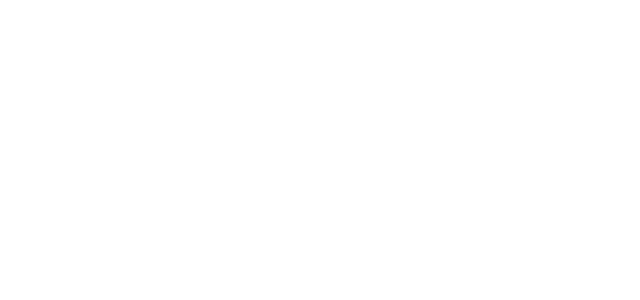
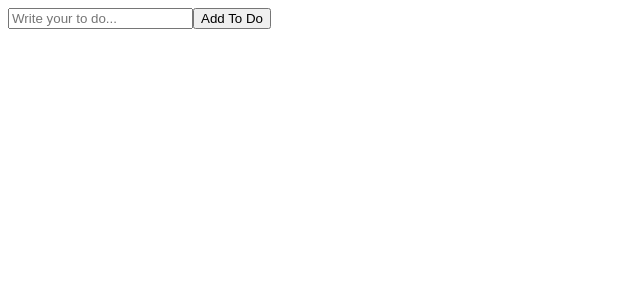
Before and after one commit to yewon97/react-for-beginners-npx, a React (Create React App) app: page / in a window 1280 px wide. Shown: the top 300 px of the page, without its empty margins (0-640 px from the left). Built offline with nearby package versions, Linux system fonts and the light colour scheme.

Commit message:
todo에 필요한 form과 이벤트 리스너 등 생성하기

```diff
--- a/src/App.js
+++ b/src/App.js
@@ -1,5 +1,24 @@
+import { useState } from 'react';
+
 function App() {
-  return <div></div>;
+  const [toDo, setToDo] = useState('');
+  const onChange = (event) => setToDo(event.target.value);
+  const onSubmit = (event) => {
+    event.preventDefault();
+    if(toDo === "") {
+      // 비어 있으면 함수를 실행시키지 않음
+      return;
+    }
+    setToDo(""); // input을 비워줌
+  };
+  return (
+    <div>
+      <form onSubmit={onSubmit}>
+        <input onChange={onChange} value={toDo} type="text" placeholder="Write your to do..." />
+        <button>Add To Do</button>
+      </form>
+    </div>
+  );
 }
 
 export default App;
```
